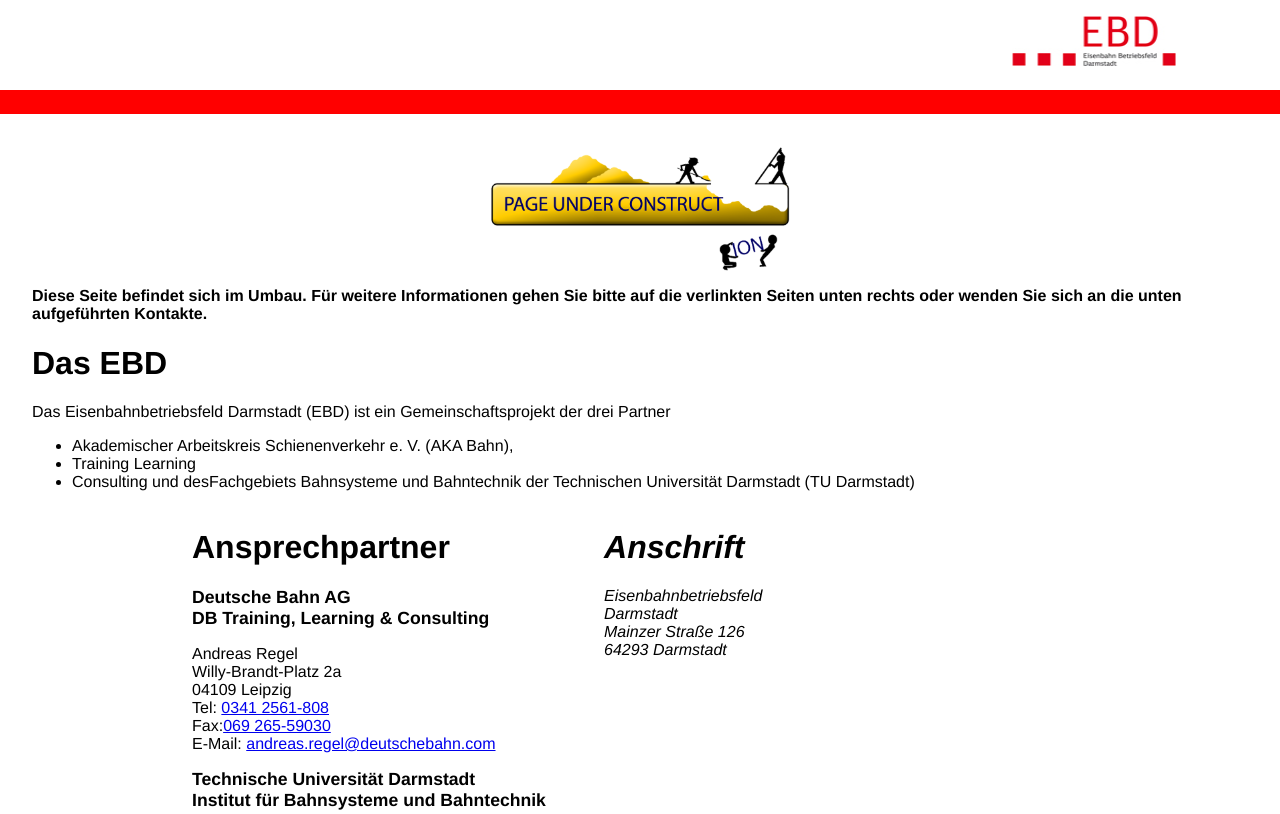
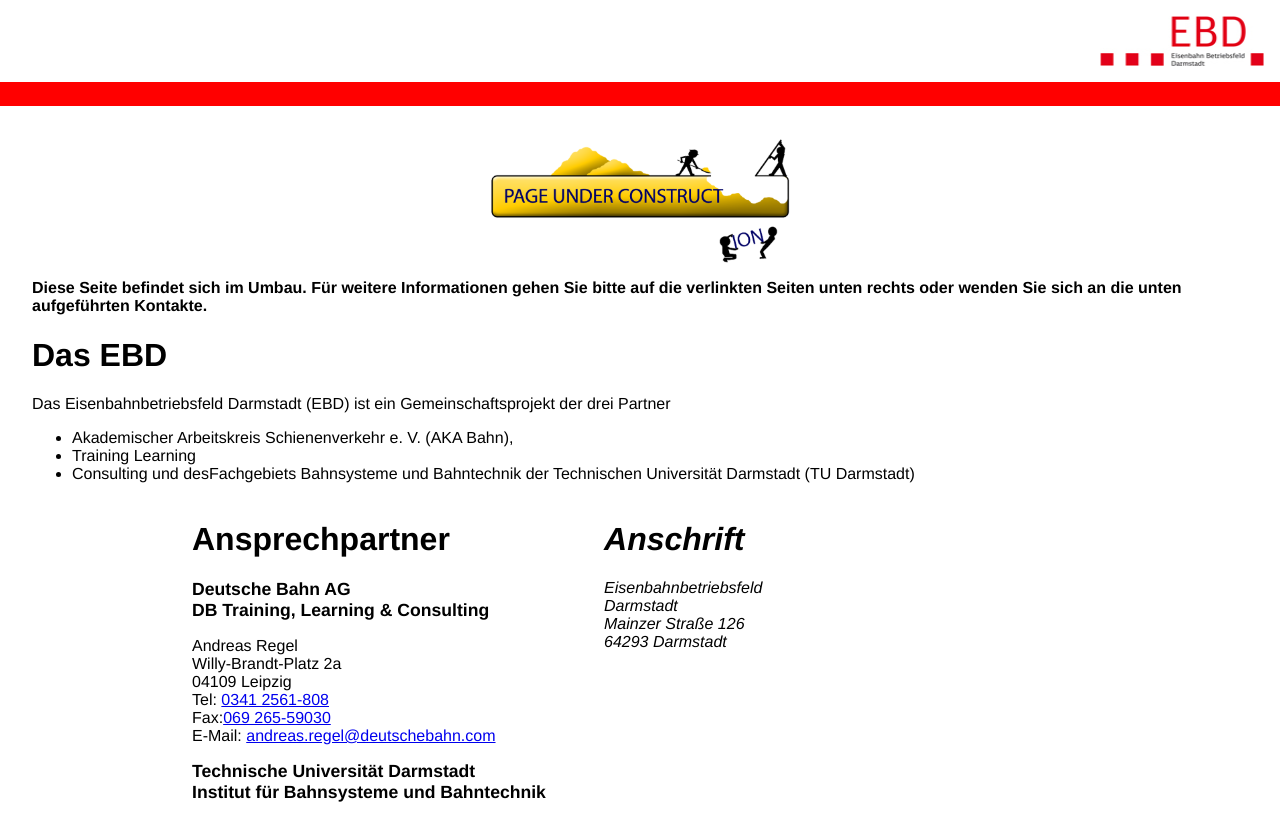
Before and after one commit to leonchemnitz/ebd-under-construction, a plain HTML site: page index.html in a window 1280 px wide. Shown: the top 814 px of the page. Drawn offline with Linux system fonts and the light colour scheme.

Commit message:
removed unnessecairy logo margins

```diff
--- a/index.html
+++ b/index.html
@@ -12,7 +12,7 @@
 <body>
   <header class="header-img-container">
     <img src="assets/Logo-EBD.jpg" alt="Eisenbahn Betriebsfeld Logo" width="164" height="50"
-      style="margin-right: 1.5em" />
+       />
   </header>
   <div class="red-stripe"></div>
   <div class="content">
--- a/styles.css
+++ b/styles.css
@@ -15,8 +15,6 @@
   display:flex;
   flex-direction: row-reverse;
   padding: 1em;
-  padding-bottom: 1.5em;
-  margin-right: 4em;
 }
 
 .red-stripe{
```
